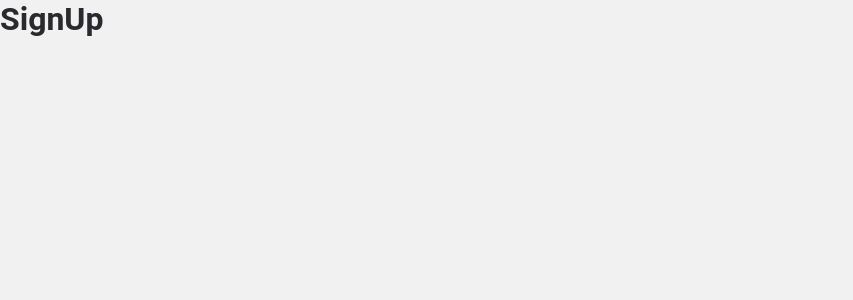
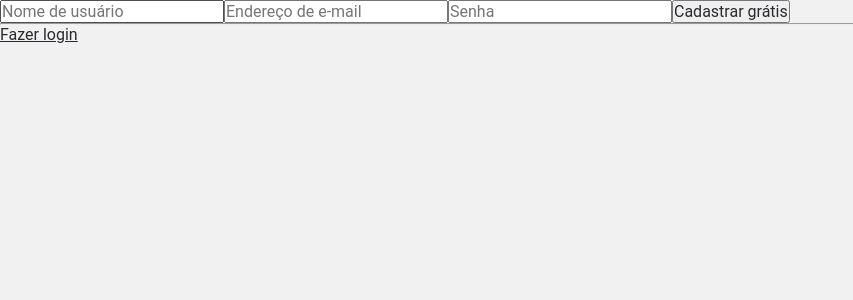
Before and after one commit to tenanilucas/nimble, a React (Create React App) app: page /signup in a window 1280 px wide. Shown: the top 300 px of the page, without its empty margins (0-853 px from the left). Built offline with nearby package versions, Linux system fonts and the light colour scheme.

Commit message:
Implementando a API de homologacao

```diff
--- a/src/pages/SignIn/index.js
+++ b/src/pages/SignIn/index.js
@@ -1,24 +1,28 @@
+import axios from "axios";
 import React, { Component } from "react";
 import { withRouter } from "react-router-dom";
-import api from "../../services/api";
+// import api from "../../services/api";
 import { login } from "../../services/auth";
 import "./styles.scss";
 
 class SignIn extends Component {
   state = {
-    email: "",
+    username: "",
     password: "",
     error: "",
   };
 
   handleSignIn = async (e) => {
     e.preventDefault();
-    const { email, password } = this.state;
-    if (!email || !password) {
+    const { username, password } = this.state;
+    if (!username || !password) {
       this.setState({ error: "Preencha e-mail e senha para continuar!" });
     } else {
       try {
-        const response = await api.post("/sessions", { email, password });
+        const response = await axios.post(
+          `https://vdob2n-hom-protheus.totvscloud.com.br:24387/rest01/api/oauth2/v1/token?grant_type=password&password=${password}&username=${username}`,
+          { username, password }
+        );
         login(response.data.token);
         this.props.history.push("/app");
       } catch (err) {
@@ -44,9 +48,9 @@ class SignIn extends Component {
             <form onSubmit={this.handleSignIn}>
               {this.state.error && <p>{this.state.error}</p>}
               <input
-                type="email"
-                placeholder="Endereço de e-mail"
-                onChange={(e) => this.setState({ email: e.target.value })}
+                type="text"
+                placeholder="Usuário"
+                onChange={(e) => this.setState({ username: e.target.value })}
               />
               <input
                 type="password"
--- /dev/null
+++ b/src/pages/SignUp/index.js
@@ -0,0 +1,56 @@
+import React, { Component } from "react";
+import { Link, withRouter } from "react-router-dom";
+import api from "../../services/api";
+
+class SignUp extends Component {
+  state = {
+    username: "",
+    email: "",
+    password: "",
+    error: "",
+  };
+
+  handleSignUp = async (e) => {
+    e.preventDefault();
+    const { username, email, password } = this.state;
+    if (!username || !email || !password) {
+      this.setState({ error: "Preencha todos os dados para se cadastrar" });
+    } else {
+      try {
+        await api.post("/users", { username, email, password });
+        this.props.history.push("/");
+      } catch (err) {
+        console.log(err);
+        this.setState({ error: "Ocorreu um erro ao registrar sua conta. T.T" });
+      }
+    }
+  };
+
+  render() {
+    return (
+      <form onSubmit={this.handleSignUp}>
+        {this.state.error && <p>{this.state.error}</p>}
+        <input
+          type="text"
+          placeholder="Nome de usuário"
+          onChange={(e) => this.setState({ username: e.target.value })}
+        />
+        <input
+          type="email"
+          placeholder="Endereço de e-mail"
+          onChange={(e) => this.setState({ email: e.target.value })}
+        />
+        <input
+          type="password"
+          placeholder="Senha"
+          onChange={(e) => this.setState({ password: e.target.value })}
+        />
+        <button type="submit">Cadastrar grátis</button>
+        <hr />
+        <Link to="/">Fazer login</Link>
+      </form>
+    );
+  }
+}
+
+export default withRouter(SignUp);
--- a/src/routes.js
+++ b/src/routes.js
@@ -1,6 +1,7 @@
 import React from "react";
 import { BrowserRouter, Route, Switch, Redirect } from "react-router-dom";
 import SignIn from "./pages/SignIn";
+import SignUp from "./pages/SignUp";
 import { isAuthenticated } from "./services/auth";
 
 const PrivateRoute = ({ component: Component, ...rest }) => (
@@ -20,7 +21,7 @@ const Routes = () => (
   <BrowserRouter>
     <Switch>
       <Route exact path="/" component={SignIn} />
-      <Route path="/signup" component={() => <h1>SignUp</h1>} />
+      <Route path="/signup" component={SignUp} />
       <PrivateRoute path="/app" component={() => <h1>App</h1>} />
       <Route path="*" component={() => <h1>Page not found</h1>} />
     </Switch>
--- a/src/services/api.js
+++ b/src/services/api.js
@@ -2,7 +2,7 @@ import axios from "axios";
 import { getToken } from "./auth";
 
 const api = axios.create({
-  baseUrl: "http://127.0.0.1:3333",
+  baseUrl: "http://localhost:3333/",
 });
 
 api.interceptors.request.use(async (config) => {
```
